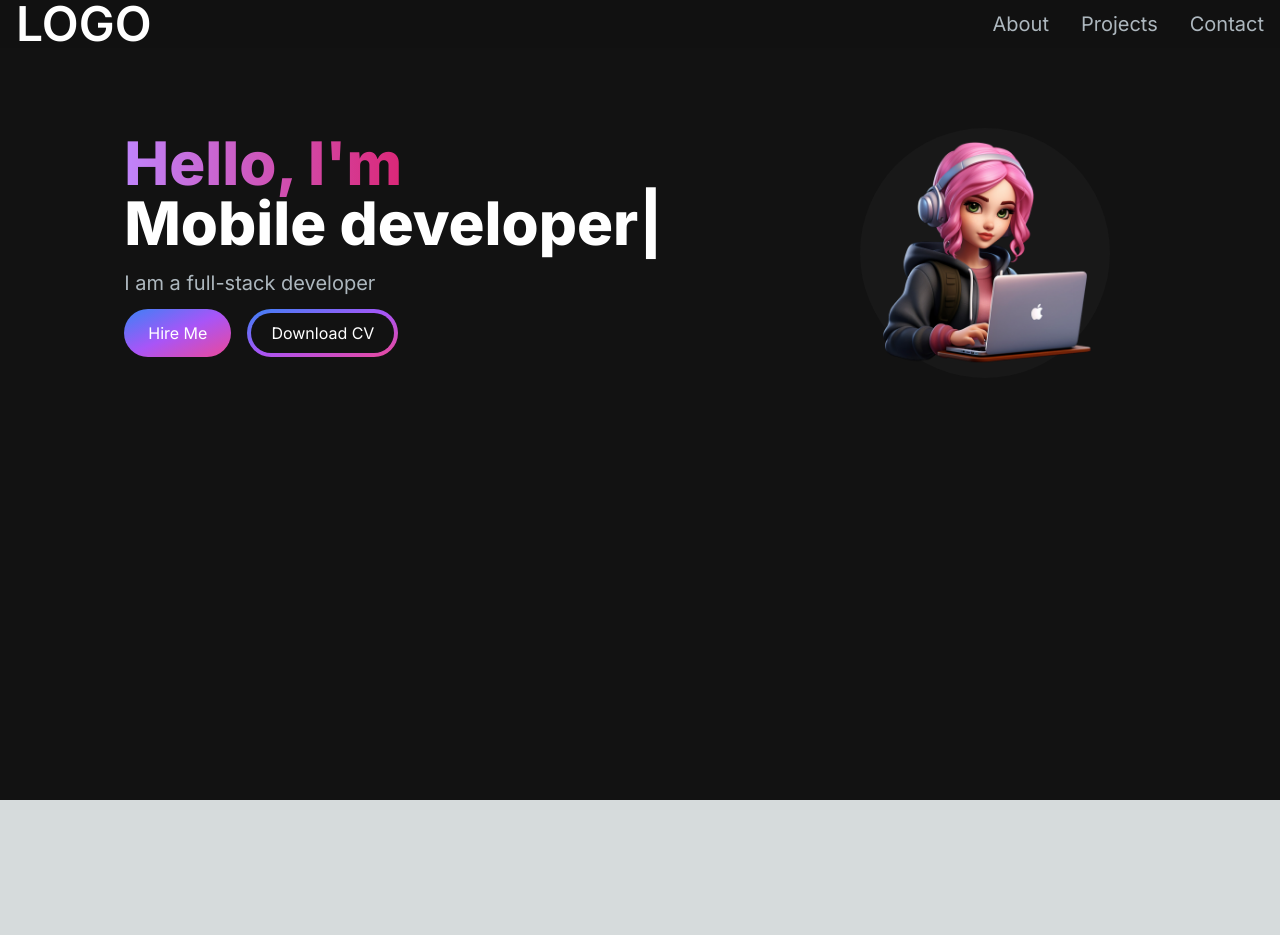
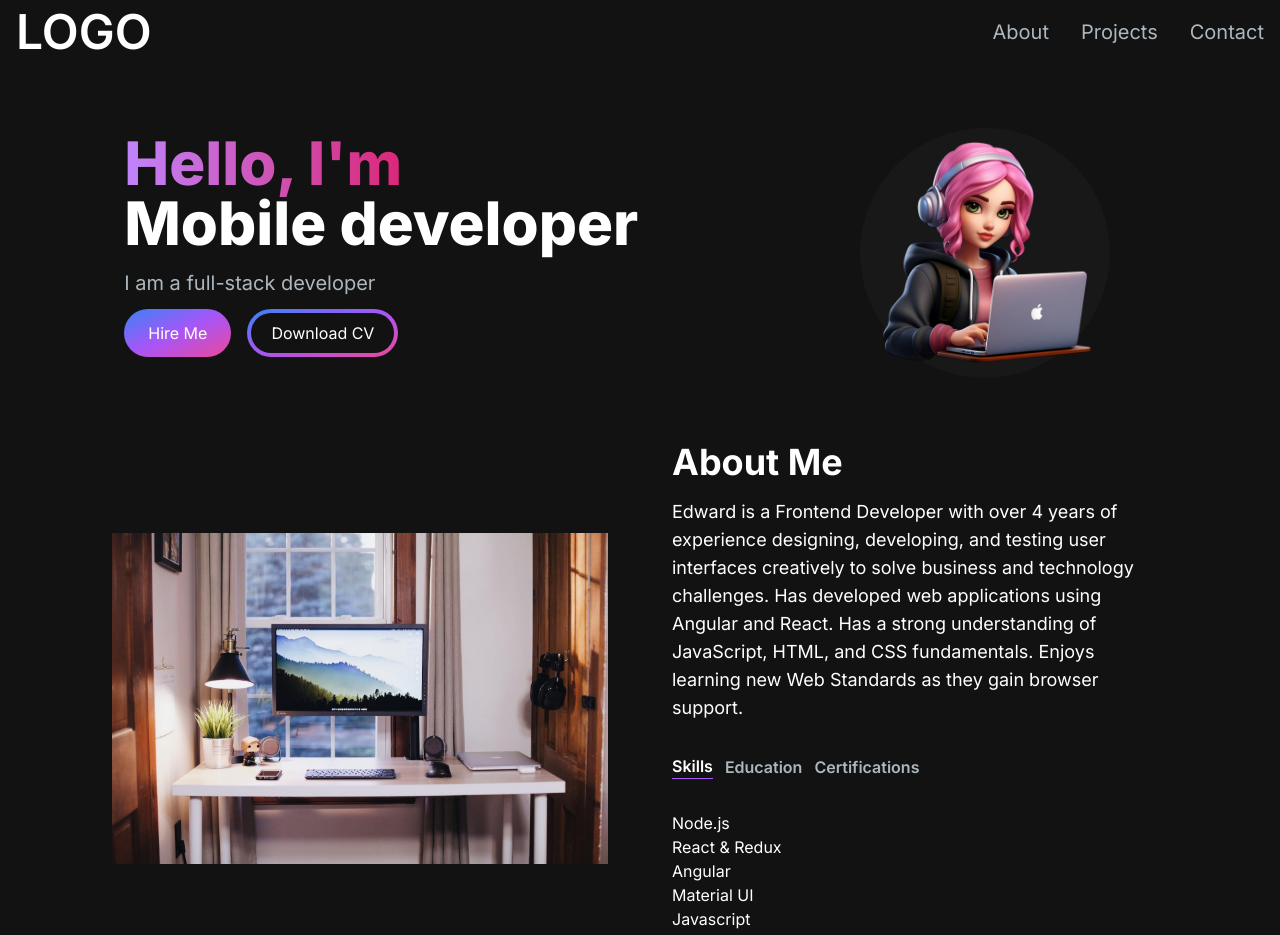
Before and after one commit to Mafeddie/Portfolio, a Next.js app: page / in a window 1280 px wide. Shown: the top 935 px of the page. Before the commit the page ends 800 px from the top, so only its background shows below. Built offline with nearby package versions, Linux system fonts and the light colour scheme.

Commit message:
feat(master) : About Section done

```diff
--- a/package.json
+++ b/package.json
@@ -19,5 +19,6 @@
     "autoprefixer": "^10.0.1",
     "postcss": "^8",
     "tailwindcss": "^3.3.0"
+
   }
 }
--- /dev/null
+++ b/src/app/components/AboutSection.jsx
@@ -0,0 +1,99 @@
+"use client";
+import React, { useState, useTransition } from "react";
+import Image from "next/image";
+import TabButton from "./TabButton";
+
+
+const TAB_DATA =[
+    {
+        title: "Skills",
+        id: "skills",
+        content: (
+            <ul>
+                <li>Node.js</li>
+                <li>React & Redux</li>
+                <li>Angular</li>
+                <li>Material UI</li>
+                <li>Javascript</li>
+                {/* <li>Sequelize</li> */}
+                <li>Express.js</li>
+                {/* <li>PostgreSQL</li> */}
+            </ul>
+        )
+    },
+    {
+        title: "Education",
+        id: "education",
+        content: (
+            <ul>
+                <li>Bachelor's Degree in Information Technology</li>
+            </ul>
+        )
+    },
+    {
+        title: "Certifications",
+        id: "certifications",
+        content: (
+            <ul>
+                <li>Mobile Software Development and Entrepreneurship Program (MIT)</li>
+            </ul>
+        )
+    }
+]
+
+
+const AboutSection = () => {
+  const [tab, setTab] = useState("skills");
+  const [isPending, startTransition] = useTransition();
+
+  const handleTabchange = (id) => {
+    startTransition(() => {
+      setTab(id);
+    });
+  };
+  return (
+    <section className="text-white">
+      <div className="md:grid md:grid-cols-2 gap-8 items-center py-8 px-4 xl:gap-16 sm:py-16 xl:px-16">
+        <Image src="/Setup.jpg" alt="Desktop setup" width={500} height={500} />
+
+        <div className="mt-4 md:mt-0 text-left flex flex-col h-full">
+          <h2 className="text-4xl font-bold text-white mb-4">About Me</h2>
+          <p className="text-base lg:text-lg ">
+            Edward is a Frontend Developer with over 4 years of experience
+            designing, developing, and testing user interfaces creatively to
+            solve business and technology challenges. Has developed web
+            applications using Angular and React. Has a strong understanding of
+            JavaScript, HTML, and CSS fundamentals. Enjoys learning new Web
+            Standards as they gain browser support.
+          </p>
+
+          <div className="flex flex-row mt-8">
+            <TabButton
+              selectTab={() => handleTabchange("skills")}
+              active={tab === "skills"}
+            >
+              Skills
+            </TabButton>
+            <TabButton
+              selectTab={() => handleTabchange("education")}
+              active={tab === "education"}
+            >
+              Education
+            </TabButton>
+            <TabButton
+              selectTab={() => handleTabchange("certifications")}
+              active={tab === "certifications"}
+            >
+              Certifications
+            </TabButton>
+          </div>
+          <div className="mt-8">
+                {TAB_DATA.find((t)=> t.id === tab).content}
+            </div>
+        </div>
+      </div>
+    </section>
+  );
+};
+
+export default AboutSection;
--- /dev/null
+++ b/src/app/components/MenuOverlay.jsx
@@ -0,0 +1,25 @@
+import React from 'react'
+import NavLink from './NavLink'
+
+const MenuOverlay = ({links }) => {
+  return (
+    // console.log(links),
+    <ul className='flex flex-col py-4 items-center'>
+        {links.map((link, index) => {
+            // console.log(link.path, link.title, index),
+            <li key={index}>
+            <NavLink href={link.path} title={link.title} />
+            </li>
+        })}
+    <li>
+        <h1>One</h1>
+        <h1>One</h1>
+        <h1>One</h1>
+        <h1>One</h1>
+
+    </li>
+    </ul>
+  )
+}
+
+export default MenuOverlay
--- a/src/app/components/Navbar.jsx
+++ b/src/app/components/Navbar.jsx
@@ -1,7 +1,9 @@
 "use client";
-import React from "react";
 import Link from "next/link";
+import React, { useState } from "react";
 import NavLink from "./NavLink";
+import { Bars3Icon } from "@heroicons/react/20/solid";
+import MenuOverlay from "./MenuOverlay";
 
 const navLinks = [
   {
@@ -19,15 +21,46 @@ const navLinks = [
 ];
 
 const Navbar = () => {
+  const [navbarOpen, setNavbarOpen] = useState(false);
+
   return (
-    <nav className="fixed top-0 left-0 right-0 z-10 bg-[#121212] bg-opacity-90">
-      <div className="flex flex-wrap items-center justify-between mx-auto px-4">
+    <nav className="fixed top-0 left-0 right-0 z-10 bg-[#121212] bg-opacity-100">
+      <div className="flex flex-wrap items-center justify-between mx-auto px-4 py-2 ">
         <Link
           href={"/"}
           className="text-2xl md:text-5xl text-white font-semibold"
         >
           LOGO
         </Link>
+        <div className="mobile-menu block md:hidden">
+          {!navbarOpen ? (
+            <button
+            onClick={()=> setNavbarOpen(true)}
+            className="items-center px-3 py-2 border rounded border-slate-200 hover:text-white hover:border-white  text-slate-200 flex ">
+              <Bars3Icon className="h-5 w-5" />
+            </button>
+          ) : (
+            <button
+            onClick={()=> setNavbarOpen(false)}
+            className="items-center px-3 py-2 border rounded border-slate-200 hover:text-white hover:border-white  text-slate-200 flex ">
+              {/* <XmarkIcon className="h-5 w-5"/> */}
+              {/* import error qiuick fixed */}
+
+              <svg
+                xmlns="http://www.w3.org/2000/svg"
+                viewBox="0 0 24 24"
+                fill="currentColor"
+                className="w-6 h-6"
+              >
+                <path
+                  fillRule="evenodd"
+                  d="M5.47 5.47a.75.75 0 0 1 1.06 0L12 10.94l5.47-5.47a.75.75 0 1 1 1.06 1.06L13.06 12l5.47 5.47a.75.75 0 1 1-1.06 1.06L12 13.06l-5.47 5.47a.75.75 0 0 1-1.06-1.06L10.94 12 5.47 6.53a.75.75 0 0 1 0-1.06Z"
+                  clipRule="evenodd"
+                />
+              </svg>
+            </button>
+          )}
+        </div>
         <div className="menu hidden md:block md:w-auto" id="navbar">
           <ul className="flex p-4 md:p-0 sm:flex-row md:space-x-8 mt-0 ">
             {navLinks.map((link, index) => (
@@ -38,6 +71,8 @@ const Navbar = () => {
           </ul>
         </div>
       </div>
+      {/* <MenuOverlay links={navLinks} /> console.info('Menu triggered')*/}
+      {navbarOpen ? <MenuOverlay links={navLinks} />      : console.info("not open")}
     </nav>
   );
 };
--- /dev/null
+++ b/src/app/components/ProjectCard.jsx
@@ -0,0 +1,9 @@
+import React from 'react'
+
+const ProjectCard = () => {
+  return (
+    <div>ProjectCard</div>
+  )
+}
+
+export default ProjectCard
--- /dev/null
+++ b/src/app/components/ProjectsSection.jsx
@@ -0,0 +1,9 @@
+import React from 'react'
+
+const ProjectsSection = () => {
+  return (
+    <div>ProjectsSection</div>
+  )
+}
+
+export default ProjectsSection
--- /dev/null
+++ b/src/app/components/TabButton.jsx
@@ -0,0 +1,18 @@
+import React from 'react'
+
+const TabButton = ( {active , selectTab, children}) => {
+    const buttonClasses = active
+    ? 'text-white border-b border-purple-500 '
+    : 'text-[#ADB7BE]';
+
+  return (
+    <button
+    onClick={selectTab}>
+        <p className={`mr-3 font-semibold hover:text-white ${buttonClasses}`}>
+        {children}
+        </p>
+</button>
+  )
+}
+
+export default TabButton
--- a/src/app/page.js
+++ b/src/app/page.js
@@ -1,6 +1,7 @@
 import Image from "next/image";
 import HeroSection from "./components/HeroSection";
 import Navbar from "./components/Navbar";
+import AboutSection from "./components/AboutSection";
 
 export default function Home() {
   return (
@@ -8,6 +9,7 @@ export default function Home() {
       <Navbar/>
       <div className="container mt-24 mx-auto py-4 px-12" >
         <HeroSection />
+        <AboutSection/>
       </div >
     </main>
   );
```
Also changed, not shown: public/Setup.jpg (added).
